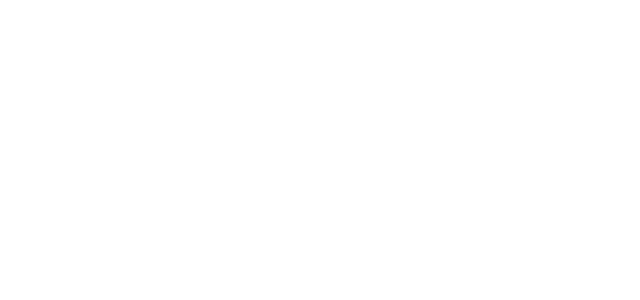
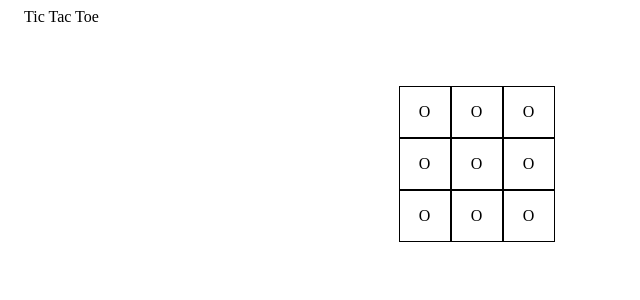
Before and after one commit to srubio131/SERGELAB__TicTacToe_VUEJS, a Vue app: page /#/ in a window 1280 px wide. Shown: the top 300 px of the page, without its empty margins (0-640 px from the left). Built offline with nearby package versions, Linux system fonts and the light colour scheme.

Commit message:
Dashboard init

```diff
--- a/src/App.vue
+++ b/src/App.vue
@@ -1,9 +1,41 @@
 <template>
   <div id="app">
-    <router-view/>
+    <header>
+      <span class="title">Tic Tac Toe</span>
+    </header>
+    <main>
+      <router-view/>
+    </main>
   </div>
 </template>
 
 <style lang="scss">
+html, body {
+  height: 100%;
+}
+#app {
+  width: 100%;
+}
+main {
+  padding-top: 60px;
+}
+body.no-scroll {
+  overflow: hidden;
+  width: 100%;
+  position: fixed;
+}
+header {
+  padding: 0 16px;
+  &.title {
+    width: 52%;
+  }
+}
 
+@media (min-width: 767px) {
+  main {
+      width: 483px;
+      margin-left: auto;
+      margin-right: auto;
+  }
+}
 </style>
--- /dev/null
+++ b/src/components/Cell.vue
@@ -0,0 +1,8 @@
+<template>
+  <div class="cell" @click="onCellClick()">
+    {{ value }}
+  </div>
+</template>
+
+<script src="./index.js"></script>
+<style scoped lang="scss" src="./style.scss"></style>
--- /dev/null
+++ b/src/components/index.js
@@ -0,0 +1,33 @@
+export default {
+  name: "TCell",
+  props: {
+    coords: {
+      type: Array,
+      default: () => [0, 0],
+      required: true
+    },
+    value: {
+      type: String,
+      default: '',
+      required: true
+    }
+  },
+  mounted() {
+    this.drawCell()
+  },
+  methods: {
+    drawCell() {
+      console.log(this.coords)
+      // Pintar border segun coordenadas
+      // Pintar contenido
+    },
+    onCellClick() {
+      const data = {
+        coords: this.coords,
+        value: this.value
+      }
+      console.log('coords dentro', data)
+      this.$emit('click', )
+    }
+  }
+}
--- /dev/null
+++ b/src/components/style.scss
@@ -0,0 +1,8 @@
+.cell {
+  height: 50px;
+  width: 50px;
+  border: 1px solid black;
+  display: flex;
+  align-items: center;
+  justify-content: center;
+}
--- a/src/router/index.js
+++ b/src/router/index.js
@@ -1,6 +1,7 @@
 import Vue from "vue";
 import VueRouter from "vue-router";
 import Home from "../views/Home.vue";
+import Dashboard from "../views/Dashboard.vue";
 
 Vue.use(VueRouter);
 
@@ -8,7 +9,12 @@
   {
     path: "/",
     name: "home",
-    component: Home
+    component: Dashboard
+  },
+  {
+    path: "/dashboard",
+    name: "dashboard",
+    component: Dashboard
   }
 ];
 
--- /dev/null
+++ b/src/views/Dashboard.vue
@@ -0,0 +1,39 @@
+<template>
+  <div class="dashboard">
+    <div class="dashboard__row"
+         v-for="row in 3" :key="row">
+      <cell v-for="column in 3" :key="column"
+            :coords="[row - 1, column - 1]"
+            value="O"
+            @click="onCellClick">
+      </cell>
+    </div>
+  </div>
+</template>
+
+<script>
+import Cell from '@/components/Cell'
+
+export default {
+  name: "TDashboard",
+  components: {
+    Cell
+  },
+  methods: {
+    onCellClick(event) {
+      console.log(event)
+      //alert('pincho', event)
+    }
+  }
+}
+</script>
+
+<style lang="scss" scoped>
+.dashboard {
+
+
+  &__row {
+    display: flex;
+  }
+}
+</style>
--- a/src/views/Home.vue
+++ b/src/views/Home.vue
@@ -1,14 +1,15 @@
 <template>
   <div>
-
+    <button @click.prevent="router.push('/')"></button>
   </div>
 </template>
 
 <script>
 
 export default {
-  name: "home",
-  components: {
+  name: "Home",
+  methods: {
+
   }
 };
 </script>
```
